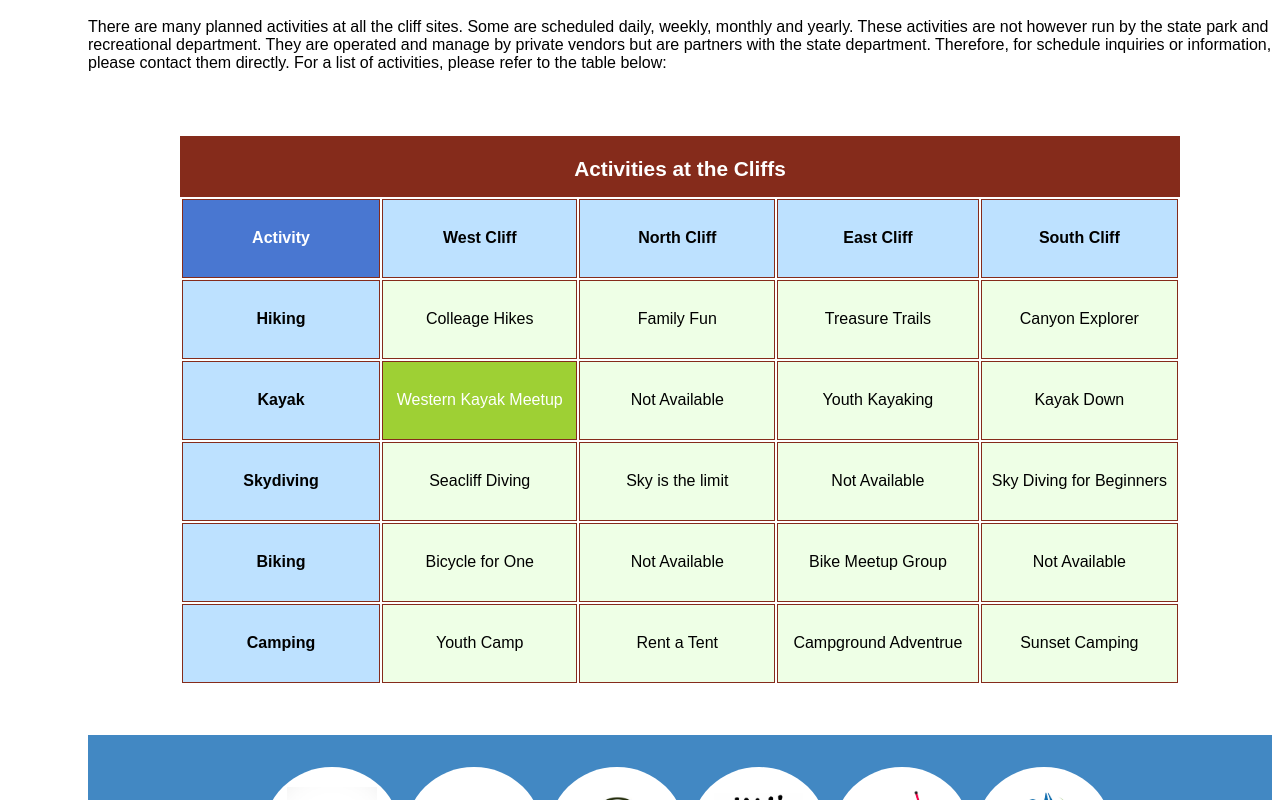
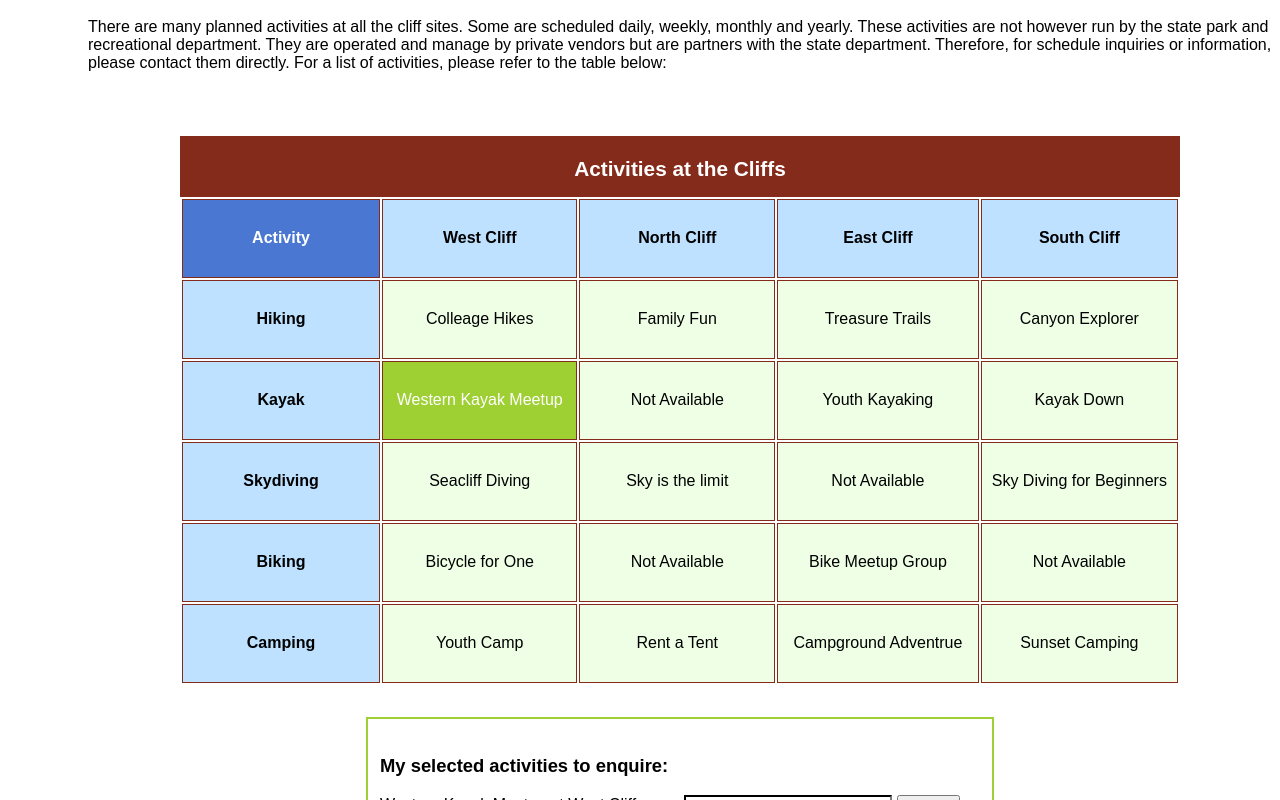
Before and after one commit to TingboW/homework-module1, a plain HTML site: page activities.html in a window 1280 px wide. Both pictures are taken after a click on the element "Western Kayak Meetup". Shown: the part 566-1366 px from the top of the page. Drawn offline with nearby package versions, Linux system fonts and the light colour scheme.

Commit message:
display cliff site names

```diff
--- a/activities.html
+++ b/activities.html
@@ -87,6 +87,16 @@
 
                             <tbody>
                         </table>
+                        <div id="displaySelected">
+                            <div id="result">
+                                <h4> My selected activities to enquire: </h4>
+                            </div>
+                            <div id="sendinfo">
+                                <input type="email" placeholder="johndoe@gmail.com">
+                                <button>Get Info</button>
+                                </div>
+                            </div>
+                    </main>
                         <section>
                             <ul id="partners">
                           <!--     <h3>
@@ -111,7 +121,6 @@
                                 </h3>-->
                             </ul>
                         </section>
-        </main>
        <!--Footer information-->
        <footer>
         <div id="nondisclaimer">
--- a/js/activity.js
+++ b/js/activity.js
@@ -1,10 +1,35 @@
 $(document).ready(function(){
-    $("table tr").each(function(){
-        $(this).find("td:not(:first)").attr("id","selectable");
-        $(this).find("td:contains('Not')").attr("id","notSelectable");
-    })
-$("td[id='selectable']").click(function(){
-    $(this).toggleClass("highlight");
-})
+    $("td").click(function (){
+        var content = $(this).text();
 
-})
+        if (content != "Not Available"){
+            $(this).toggleClass("highlight");
+
+            if($(this).hasClass("highlight")) {
+                $('#displaySelected').css("visibility","visible");
+                $('#displaySelected').css("margin-top","2em");
+                var location;
+                if ($(this).index("td")%5 == 1){
+                    location = "West Cliff";
+                    console.log(location);
+                } else if ($(this).index("td")%5 == 2) {
+                    location = "North Cliff";
+                } else if ($(this).index("td")%5 == 3) {
+                    location = "East Cliff";
+                } else if ($(this).index("td")%5 == 4) {
+                    location = "South Cliff";
+                }
+
+                $('#result').append("<p>" + content + " at " + location + "</p>");
+
+            } else {
+                $('#result p:contains('+content+')').remove();
+
+                if ($('#result').has('p').length == false){
+                    $('#displaySelected').css("visibility", "hidden");
+                    $('#displaySelected').css("margin-top","0");
+                }
+            }
+        }
+    });
+});
--- a/styles.css
+++ b/styles.css
@@ -319,3 +319,35 @@ figcaption {
 #selectable:hover {
     cursor: pointer;
 }
+
+#activities main #displaySelected {
+    visibility: hidden;
+    margin: 0 auto;
+    width:600px;
+    border:2px solid #9ed034;
+    padding:0.75em;
+}
+
+#activities main #displaySelected #result, #activities main #displaySelected #sendinfo {
+    display: inline-block;
+    margin: 0;
+}
+
+#activities main #result {
+    min-height:50px;
+    width:300px;
+    padding:0;
+}
+
+#activities main #result h4 {
+    margin-bottom: 1em;
+    font-size:1.15em;
+}
+
+#activities main #result p {
+    margin-left:auto;
+}
+
+#activities main #displaySelected #sendinfo input[type="email"] {
+    width: 200px;
+}
```
